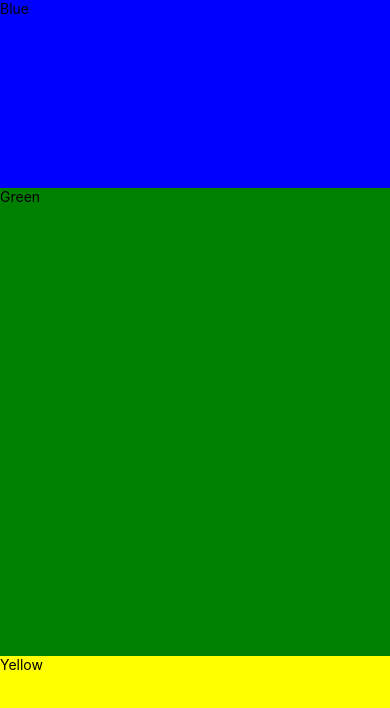
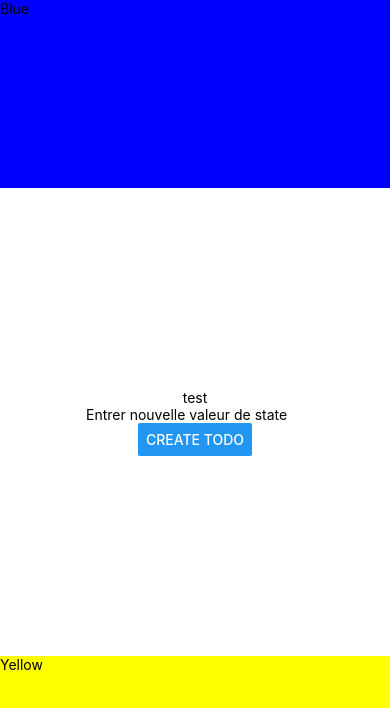
Before and after one commit to bendahmanem/ISITECH-B2-2022-2023-RN, a React Native app in the folder b2-rn/: screen / in a window 390 px wide. Shown: the top 708 px of the page. Built offline with nearby package versions, Linux system fonts and the light colour scheme.

Commit message:
feat: handling events

```diff
--- a/b2-rn/App.js
+++ b/b2-rn/App.js
@@ -1,14 +1,32 @@
+import { useState } from 'react';
 import { StatusBar } from 'expo-status-bar';
-import { StyleSheet, Text, View } from 'react-native';
+import { StyleSheet, Text, View, TextInput, Button } from 'react-native';
 
 export default function App() {
+  const [enteredTodo, setEnteredTodo] = useState('test')
+
+  const changeTextHandler = (pEnteredTodo) => {
+    setEnteredTodo(pEnteredTodo)
+  }
+
+  const changeTodoHandler = () => {
+    console.log(enteredTodo)
+  }
+
   return (
     <View style={styles.containerFlex}>
       <View style={styles.blueFlexItem}>
       <Text>Blue</Text>
       </View>
       <View style={styles.greenFlexItem}>
-      <Text>Green</Text>
+      <Text>{enteredTodo}</Text>
+      <TextInput
+        placeholder='Entrer nouvelle valeur de state'
+        onChangeText={changeTextHandler}
+       />
+       <Button
+        onPress={changeTodoHandler}
+        title='Create todo' />
       </View>
       <View style={styles.yellowFlexItem} >
       <Text>Yellow</Text>
@@ -28,7 +46,6 @@ const styles = StyleSheet.create({
   },
   containerFlex: {
     flex: 1,
-    backgroundColor: 'orange'
   },
   blueFlexItem : {
     flex: 2,
@@ -36,7 +53,8 @@ const styles = StyleSheet.create({
   },
   greenFlexItem : {
     flex: 5,
-    backgroundColor: 'green'
+    justifyContent: 'center',
+    alignItems: 'center'
   },
   yellowFlexItem : {
     flex: 2,
```
Also changed, not shown: 1 other file (tests, documents, lock files or other folders).
